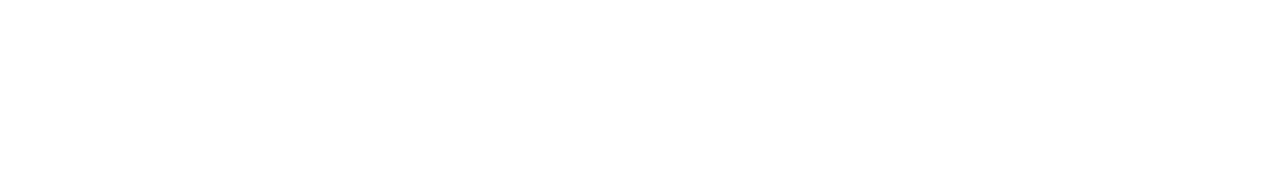
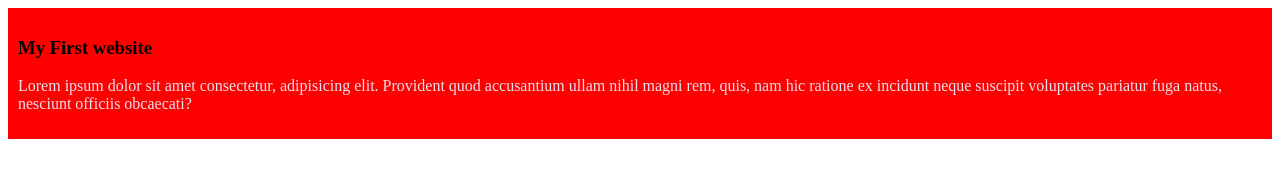
Before and after one commit to nosratict14023/my-simple-website, a plain HTML site: page index.html in a window 1280 px wide. Drawn offline with Linux system fonts and the light colour scheme.

Commit message:
added the first blog

```diff
--- a/index.html
+++ b/index.html
@@ -4,8 +4,12 @@
     <meta charset="UTF-8">
     <meta name="viewport" content="width=device-width, initial-scale=1.0">
     <title>My simple website</title>
+    <link rel="stylesheet" href="style/blog.css">
 </head>
 <body>
-
+    <div><h3>My First website</h3>
+        <p style="color: rgb(231, 224, 238);">Lorem ipsum dolor sit amet consectetur, adipisicing elit. Provident quod accusantium ullam nihil magni rem, quis, nam hic ratione ex incidunt neque suscipit voluptates pariatur fuga natus, nesciunt officiis obcaecati?</p>
+        </div>
+    </body>
 </body>
 </html>
--- /dev/null
+++ b/style/blog.css
@@ -0,0 +1,4 @@
+div{
+    background-color:red;
+    padding: 10px;
+}
```
